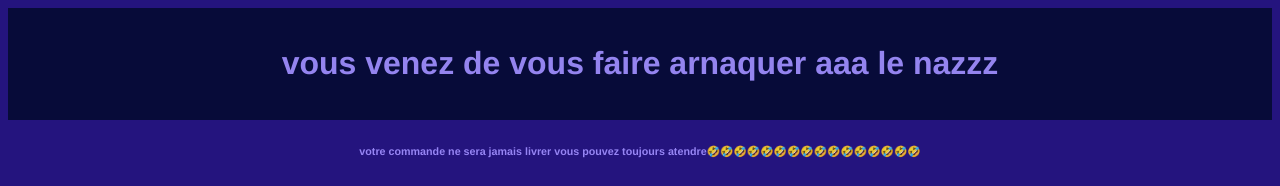
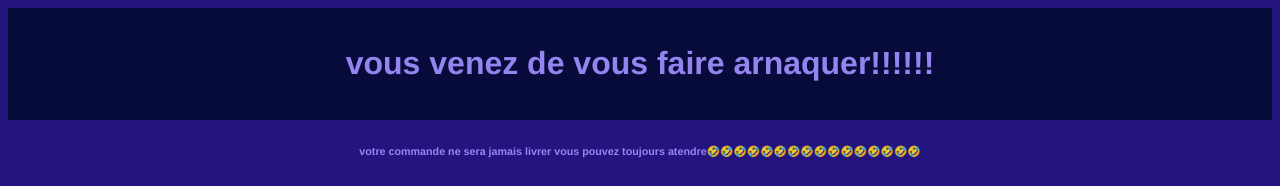
Before and after one commit to brawlcoltdina-oss/Examen-web-sujet-2-, a plain HTML site: page reseption.html in a window 1280 px wide. Shown: the top 186 px of the page. Drawn offline with Linux system fonts and the light colour scheme.

Commit message:
ajouts details

```diff
--- a/reseption.html
+++ b/reseption.html
@@ -8,7 +8,7 @@
 
 </head>
 <body>
-    <header><h1>vous venez de vous faire arnaquer aaa le nazzz</h1></header>
+    <header><h1>vous venez de vous faire arnaquer!!!!!!</h1></header>
     <center><h6>votre commande ne sera jamais livrer vous pouvez toujours atendre🤣🤣🤣🤣🤣🤣🤣🤣🤣🤣🤣🤣🤣🤣🤣🤣 </h6></center>
 
 
```
